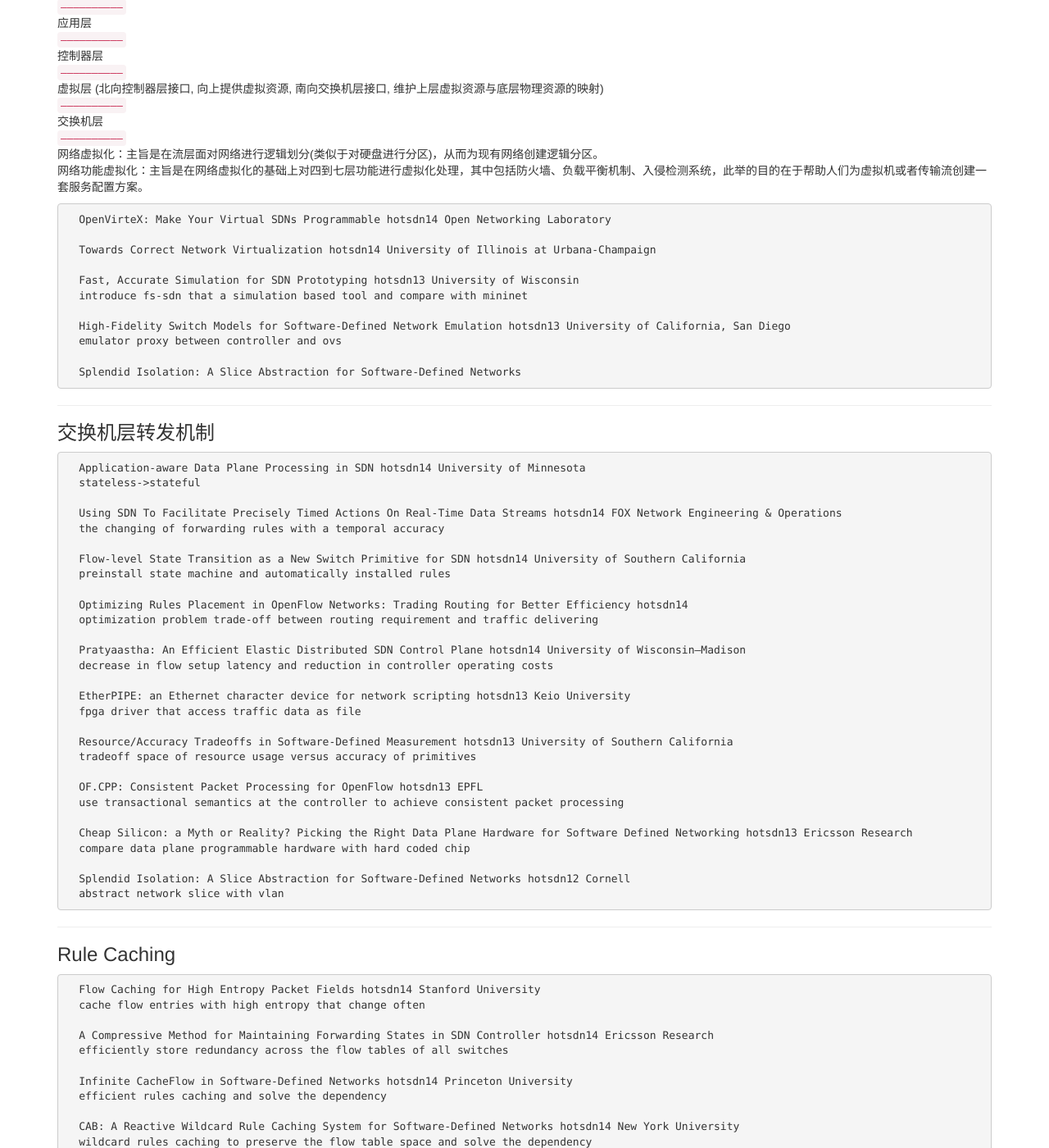
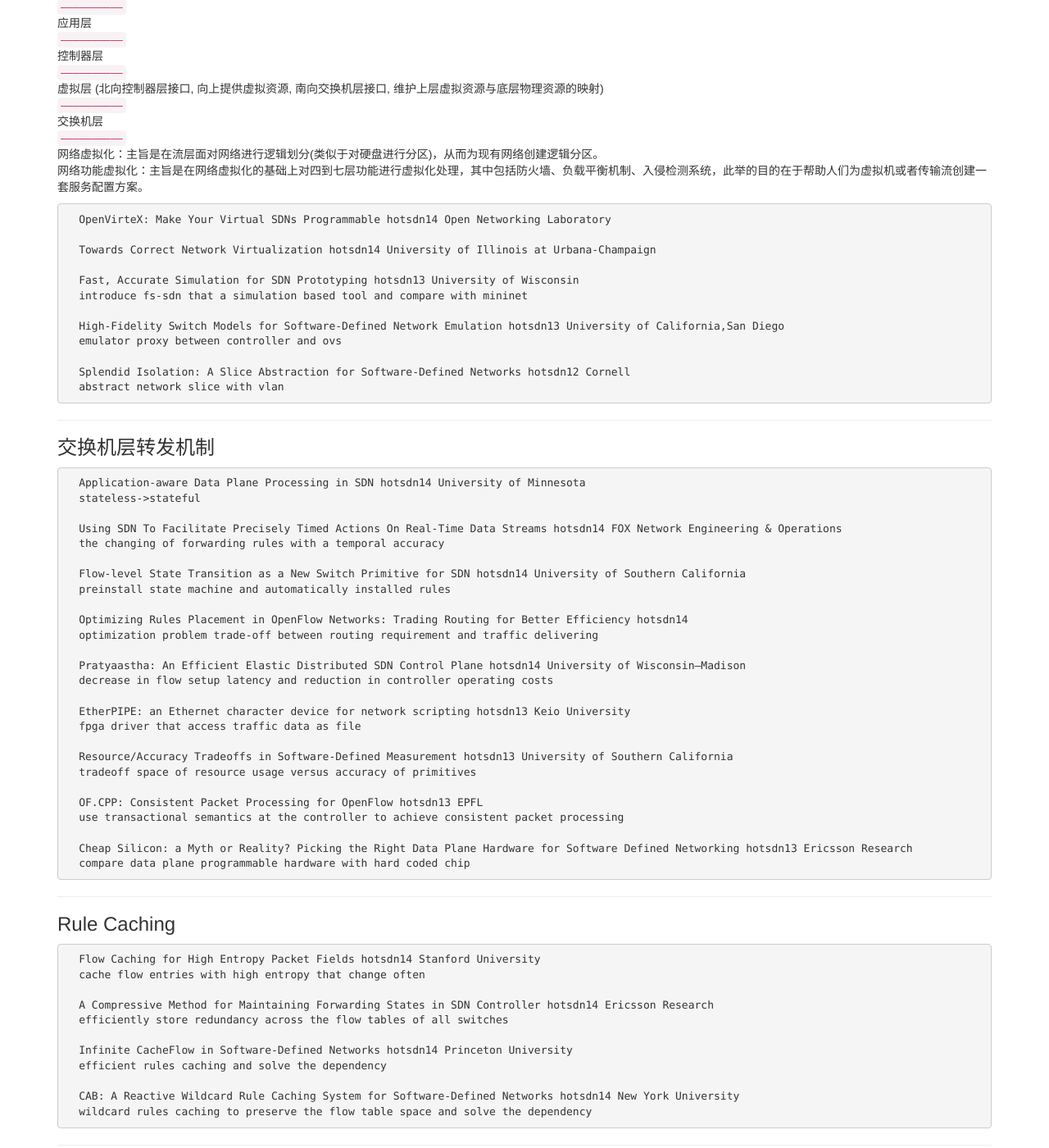
Before and after one commit to wangjunxiao/wangjunxiao.github.io, a Jekyll site: the page built from _posts/2014-12-1-hotsdn-paper-summary.md, in a window 1280 px wide and 1400 px high, scrolled down 1050 px. Shown: the whole window at 82% size. Built offline with Jekyll 4.4.1, drawn with Linux system fonts in a browser that asks for light colours; nearby versions of some CDN libraries; library files that are not in the unit come from our copies; comment, search, counter and statistics services are not loaded; some of the changed lines change nothing that is shown.

Commit message:
new post

```diff
--- a/_posts/2014-12-1-hotsdn-paper-summary.md
+++ b/_posts/2014-12-1-hotsdn-paper-summary.md
@@ -68,10 +68,11 @@ tags : [tech]
       Fast, Accurate Simulation for SDN Prototyping hotsdn13 University of Wisconsin
       introduce fs-sdn that a simulation based tool and compare with mininet
 
-      High-Fidelity Switch Models for Software-Defined Network Emulation hotsdn13 University of California, San Diego
+      High-Fidelity Switch Models for Software-Defined Network Emulation hotsdn13 University of California,San Diego
       emulator proxy between controller and ovs
 
-      Splendid Isolation: A Slice Abstraction for Software-Defined Networks
+      Splendid Isolation: A Slice Abstraction for Software-Defined Networks hotsdn12 Cornell
+      abstract network slice with vlan
 
 *****
 
@@ -103,9 +104,6 @@ tags : [tech]
 
       Cheap Silicon: a Myth or Reality? Picking the Right Data Plane Hardware for Software Defined Networking hotsdn13 Ericsson Research
       compare data plane programmable hardware with hard coded chip
-
-      Splendid Isolation: A Slice Abstraction for Software-Defined Networks hotsdn12 Cornell
-      abstract network slice with vlan
 
 *****
 
```
